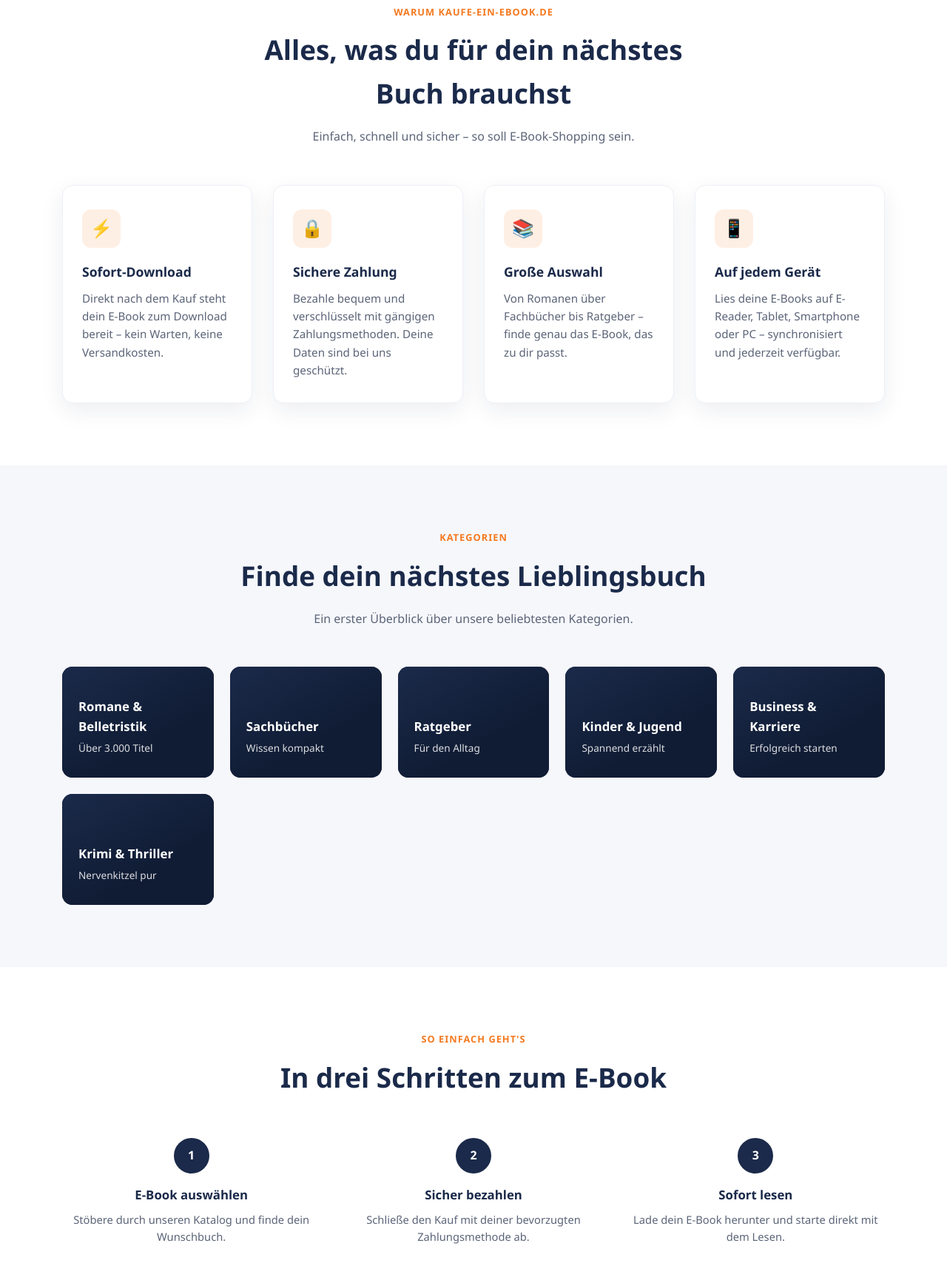
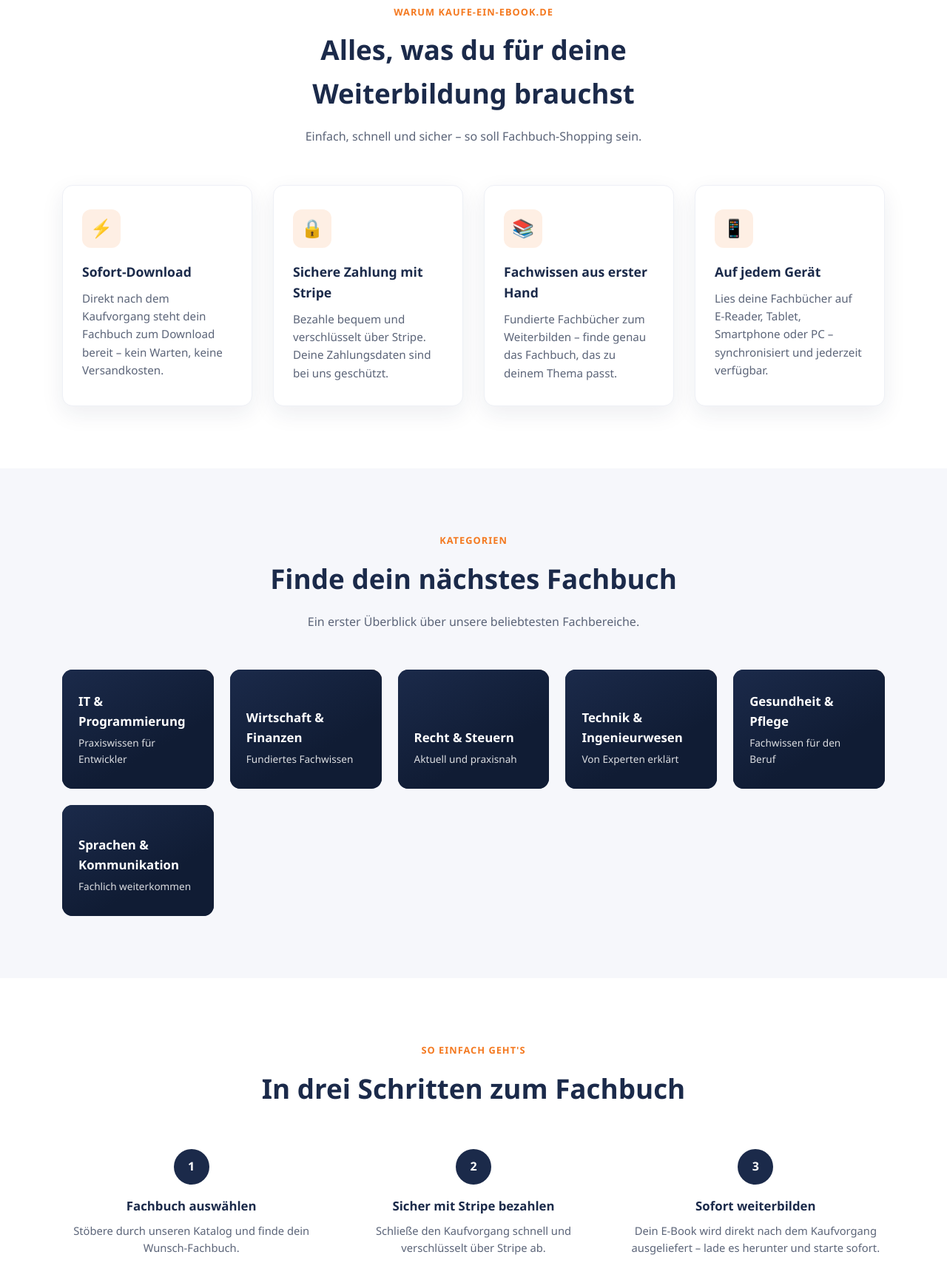
Before and after one commit to blackmarketing2026/kaufe-ein-ebook.de, a plain HTML site: page index.html in a window 1280 px wide. Shown: the part 1000-2734 px from the top of the page at 74% size. Drawn offline with Linux system fonts and the light colour scheme.

Commit message:
Fokus auf Fachbücher zum Weiterbilden
Startseite auf Fachliteratur zugeschnitten: Kategorien jetzt IT,
Wirtschaft, Recht, Technik, Gesundheit und Sprachen statt generischer
Genres (Kinder/Jugend, Business/Karriere, Krimi, Romane, Bestseller
entfernt). Texte betonen Stripe als Zahlungsanbieter und die sofortige
Auslieferung des E-Books nach dem Kaufvorgang.

```diff
--- a/index.html
+++ b/index.html
@@ -3,8 +3,8 @@
 <head>
   <meta charset="UTF-8" />
   <meta name="viewport" content="width=device-width, initial-scale=1.0" />
-  <title>kaufe-ein-ebook.de – Dein E-Book Store</title>
-  <meta name="description" content="Entdecke tausende E-Books zu Bestpreisen. Sofort downloadbar, sicher bezahlen, auf jedem Gerät lesen – bei kaufe-ein-ebook.de." />
+  <title>kaufe-ein-ebook.de – Fachbücher zum Weiterbilden</title>
+  <meta name="description" content="Fachbücher für deine fachliche Weiterbildung als E-Book. Sicher bezahlen mit Stripe, sofort nach dem Kauf herunterladen – bei kaufe-ein-ebook.de." />
   <link rel="icon" type="image/webp" href="assets/img/logo-256.webp" />
   <link rel="apple-touch-icon" href="assets/img/logo-256.webp" />
   <link rel="stylesheet" href="assets/css/style.css" />
@@ -40,17 +40,17 @@
     <section class="hero">
       <div class="container">
         <div class="hero-text">
-          <span class="hero-eyebrow">Neu in Deutschland</span>
-          <h1>E-Books kaufen, sofort lesen – ganz ohne Umwege.</h1>
-          <p>Tausende E-Books aus allen Genres, sofort als Download verfügbar. Sicher bezahlen, auf jedem Gerät lesen, jederzeit wieder herunterladen.</p>
+          <span class="hero-eyebrow">Fachbücher zum Weiterbilden</span>
+          <h1>Fachwissen, mit dem du dich sofort weiterbildest.</h1>
+          <p>Fundierte Fachbücher als E-Book – sicher bezahlen mit Stripe und dein Fachbuch direkt nach dem Kauf herunterladen.</p>
           <div class="hero-actions">
             <a href="#kategorien" class="btn btn-primary">Jetzt stöbern</a>
             <a href="#so-funktionierts" class="btn btn-outline">Wie es funktioniert</a>
           </div>
           <div class="hero-stats">
             <div>
-              <strong>10.000+</strong>
-              <span>E-Books im Katalog</span>
+              <strong>1.000+</strong>
+              <span>Fachbücher im Katalog</span>
             </div>
             <div>
               <strong>100%</strong>
@@ -63,7 +63,7 @@
           </div>
         </div>
         <div class="hero-visual">
-          <img src="assets/img/logo.webp" alt="Illustration des E-Book Stores" width="340" height="340" />
+          <img src="assets/img/logo.webp" alt="Illustration des Fachbuch-Stores" width="340" height="340" />
         </div>
       </div>
     </section>
@@ -73,29 +73,29 @@
       <div class="container">
         <div class="section-heading">
           <span class="eyebrow">Warum kaufe-ein-ebook.de</span>
-          <h2>Alles, was du für dein nächstes Buch brauchst</h2>
-          <p>Einfach, schnell und sicher – so soll E-Book-Shopping sein.</p>
+          <h2>Alles, was du für deine Weiterbildung brauchst</h2>
+          <p>Einfach, schnell und sicher – so soll Fachbuch-Shopping sein.</p>
         </div>
         <div class="features-grid">
           <div class="feature-card">
             <div class="icon">⚡</div>
             <h3>Sofort-Download</h3>
-            <p>Direkt nach dem Kauf steht dein E-Book zum Download bereit – kein Warten, keine Versandkosten.</p>
+            <p>Direkt nach dem Kaufvorgang steht dein Fachbuch zum Download bereit – kein Warten, keine Versandkosten.</p>
           </div>
           <div class="feature-card">
             <div class="icon">🔒</div>
-            <h3>Sichere Zahlung</h3>
-            <p>Bezahle bequem und verschlüsselt mit gängigen Zahlungsmethoden. Deine Daten sind bei uns geschützt.</p>
+            <h3>Sichere Zahlung mit Stripe</h3>
+            <p>Bezahle bequem und verschlüsselt über Stripe. Deine Zahlungsdaten sind bei uns geschützt.</p>
           </div>
           <div class="feature-card">
             <div class="icon">📚</div>
-            <h3>Große Auswahl</h3>
-            <p>Von Romanen über Fachbücher bis Ratgeber – finde genau das E-Book, das zu dir passt.</p>
+            <h3>Fachwissen aus erster Hand</h3>
+            <p>Fundierte Fachbücher zum Weiterbilden – finde genau das Fachbuch, das zu deinem Thema passt.</p>
           </div>
           <div class="feature-card">
             <div class="icon">📱</div>
             <h3>Auf jedem Gerät</h3>
-            <p>Lies deine E-Books auf E-Reader, Tablet, Smartphone oder PC – synchronisiert und jederzeit verfügbar.</p>
+            <p>Lies deine Fachbücher auf E-Reader, Tablet, Smartphone oder PC – synchronisiert und jederzeit verfügbar.</p>
           </div>
         </div>
       </div>
@@ -106,33 +106,33 @@
       <div class="container">
         <div class="section-heading">
           <span class="eyebrow">Kategorien</span>
-          <h2>Finde dein nächstes Lieblingsbuch</h2>
-          <p>Ein erster Überblick über unsere beliebtesten Kategorien.</p>
+          <h2>Finde dein nächstes Fachbuch</h2>
+          <p>Ein erster Überblick über unsere beliebtesten Fachbereiche.</p>
         </div>
         <div class="categories-grid">
           <div class="category-card">
-            <h3>Romane &amp; Belletristik</h3>
-            <span>Über 3.000 Titel</span>
+            <h3>IT &amp; Programmierung</h3>
+            <span>Praxiswissen für Entwickler</span>
           </div>
           <div class="category-card">
-            <h3>Sachbücher</h3>
-            <span>Wissen kompakt</span>
+            <h3>Wirtschaft &amp; Finanzen</h3>
+            <span>Fundiertes Fachwissen</span>
           </div>
           <div class="category-card">
-            <h3>Ratgeber</h3>
-            <span>Für den Alltag</span>
+            <h3>Recht &amp; Steuern</h3>
+            <span>Aktuell und praxisnah</span>
           </div>
           <div class="category-card">
-            <h3>Kinder &amp; Jugend</h3>
-            <span>Spannend erzählt</span>
+            <h3>Technik &amp; Ingenieurwesen</h3>
+            <span>Von Experten erklärt</span>
           </div>
           <div class="category-card">
-            <h3>Business &amp; Karriere</h3>
-            <span>Erfolgreich starten</span>
+            <h3>Gesundheit &amp; Pflege</h3>
+            <span>Fachwissen für den Beruf</span>
           </div>
           <div class="category-card">
-            <h3>Krimi &amp; Thriller</h3>
-            <span>Nervenkitzel pur</span>
+            <h3>Sprachen &amp; Kommunikation</h3>
+            <span>Fachlich weiterkommen</span>
           </div>
         </div>
       </div>
@@ -143,23 +143,23 @@
       <div class="container">
         <div class="section-heading">
           <span class="eyebrow">So einfach geht's</span>
-          <h2>In drei Schritten zum E-Book</h2>
+          <h2>In drei Schritten zum Fachbuch</h2>
         </div>
         <div class="steps">
           <div class="step">
             <div class="step-number">1</div>
-            <h3>E-Book auswählen</h3>
-            <p>Stöbere durch unseren Katalog und finde dein Wunschbuch.</p>
+            <h3>Fachbuch auswählen</h3>
+            <p>Stöbere durch unseren Katalog und finde dein Wunsch-Fachbuch.</p>
           </div>
           <div class="step">
             <div class="step-number">2</div>
-            <h3>Sicher bezahlen</h3>
-            <p>Schließe den Kauf mit deiner bevorzugten Zahlungsmethode ab.</p>
+            <h3>Sicher mit Stripe bezahlen</h3>
+            <p>Schließe den Kaufvorgang schnell und verschlüsselt über Stripe ab.</p>
           </div>
           <div class="step">
             <div class="step-number">3</div>
-            <h3>Sofort lesen</h3>
-            <p>Lade dein E-Book herunter und starte direkt mit dem Lesen.</p>
+            <h3>Sofort weiterbilden</h3>
+            <p>Dein E-Book wird direkt nach dem Kaufvorgang ausgeliefert – lade es herunter und starte sofort.</p>
           </div>
         </div>
       </div>
@@ -170,8 +170,8 @@
       <div class="container">
         <div class="cta-banner">
           <div>
-            <h2>Verpasse keine neuen Titel &amp; Angebote</h2>
-            <p>Melde dich für unseren Newsletter an und erhalte regelmäßig Buchtipps und exklusive Rabatte.</p>
+            <h2>Verpasse keine neuen Fachbücher &amp; Angebote</h2>
+            <p>Melde dich für unseren Newsletter an und erhalte regelmäßig Tipps zu neuen Fachbüchern und exklusive Rabatte.</p>
           </div>
           <form class="newsletter-form" id="newsletter-form">
             <input type="email" name="email" placeholder="Deine E-Mail-Adresse" required aria-label="E-Mail-Adresse" />
@@ -190,7 +190,7 @@
             <img src="assets/img/logo-256.webp" alt="kaufe-ein-ebook.de Logo" width="34" height="34" />
             <span>kaufe-ein-ebook.de</span>
           </div>
-          <p>Dein Online-Shop für E-Books – große Auswahl, sofort downloadbar, sicher bezahlen.</p>
+          <p>Dein Online-Shop für Fachbücher zum Weiterbilden – sicher bezahlen mit Stripe, sofort nach dem Kaufvorgang herunterladen.</p>
         </div>
         <div>
           <h4>Navigation</h4>
```
